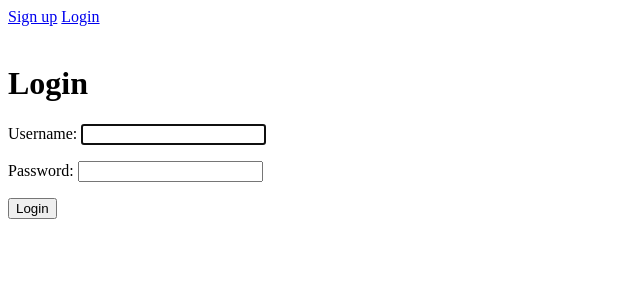
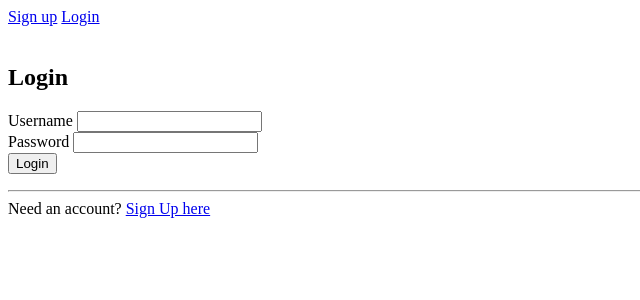
Before and after one commit to rmanaem/todo, a Django app: page /login/ in a window 1280 px wide. Shown: the top 300 px of the page, without its empty margins (0-640 px from the left). Run offline with Django 3.2, Linux system fonts and the light colour scheme.

Commit message:
Added style to login page

```diff
--- a/todo/templates/login.html
+++ b/todo/templates/login.html
@@ -1,16 +1,34 @@
 {% extends 'base.html' %}
 
-
 {% block content %}
-
-<h1>Login</h1>
-
-<h2>{{ error }}</h2>
-
-<form method="POST">
-    {% csrf_token %}
-    {{ form.as_p }}
-    <button type="submit">Login</button>
-</form>
-
+<div class="row justify-content-center mt-5">
+    <div class="col-md-5">
+        <h2>Login</h2>
+    </div>
+</div>
+<div class="row justify-content-center mt-5">
+    <div class="col-md-5">
+        {% if error %}
+        <div class="alert alert-danger" role="alert">
+            {{ error }}
+        </div>
+        {% endif %}
+        <form method="POST">
+            {% csrf_token %}
+            <div class="form-group">
+                <label for="username">Username</label>
+                <input type="text" name="username" class="form-control" id="username">
+            </div>
+            <div class="form-group">
+                <label for="password">Password</label>
+                <input type="password" name="password" class="form-control" id="password">
+            </div>
+            <button type="submit" class="btn btn-info">Login</button>
+        </form>
+        <hr>
+        <div class="text-center">
+            Need an account? <a class="text-info" href="{% url 'signupuser' %}">Sign Up here</a>
+        </div>
+    </div>
+</div>
 {% endblock %}
```
